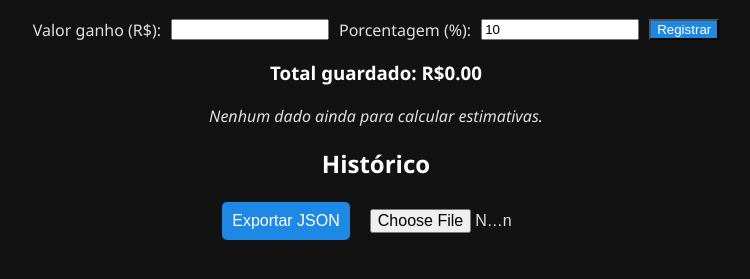
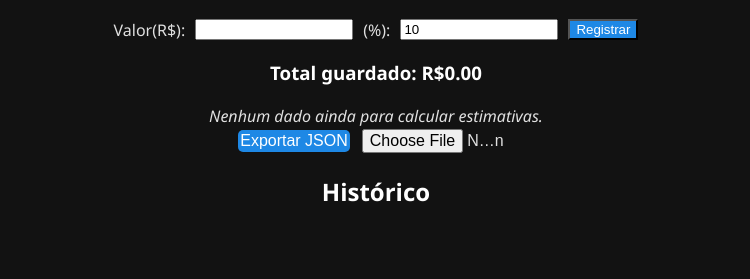
Before and after one commit to welintongomes/Investimentos, a plain HTML site: page index.html in a window 1280 px wide. Shown: the part 87-366 px from the top of the page, without its empty margins (264-1014 px from the left). Drawn offline with Linux system fonts and the light colour scheme.

Commit message:
Update index.html

```diff
--- a/index.html
+++ b/index.html
@@ -38,10 +38,10 @@ h1, h2, h3 {
 }
 
 .input-group input, .input-group button {
-  padding: 10px;
-  border: none;
-  border-radius: 5px;
-  font-size: 1em;
+    padding: 2px;
+    border: none;
+    border-radius: 5px;
+    font-size: 1em;
 }
 
 input {
@@ -117,9 +117,9 @@ li {
   <h1>Investimentos Diários</h1>
 
   <div class="input-groupi">
-    <label for="ganho">Valor ganho (R$):</label>
+    <label for="ganho">Valor(R$):</label>
     <input type="number" id="ganho" step="0.01">
-    <label for="porcentagem">Porcentagem (%):</label>
+    <label for="porcentagem">(%):</label>
     <input type="number" id="porcentagem" step="0.01" value="10">
     <button onclick="registrar()">Registrar</button>
 
@@ -130,14 +130,12 @@ li {
 
   <h3>Total guardado: R$<span id="total">0.00</span></h3>
   <div id="estimativas" style="margin-top: 20px;"></div>
-
-  <h2>Histórico</h2>
-  <ul id="historico"></ul>
-
   <div class="input-group">
     <button onclick="exportarJSON()">Exportar JSON</button>
     <input type="file" id="importarArquivo" onchange="importarArquivo()">
   </div>
+  <h2>Histórico</h2>
+  <ul id="historico"></ul>
 
   <script>
     let db;
```
